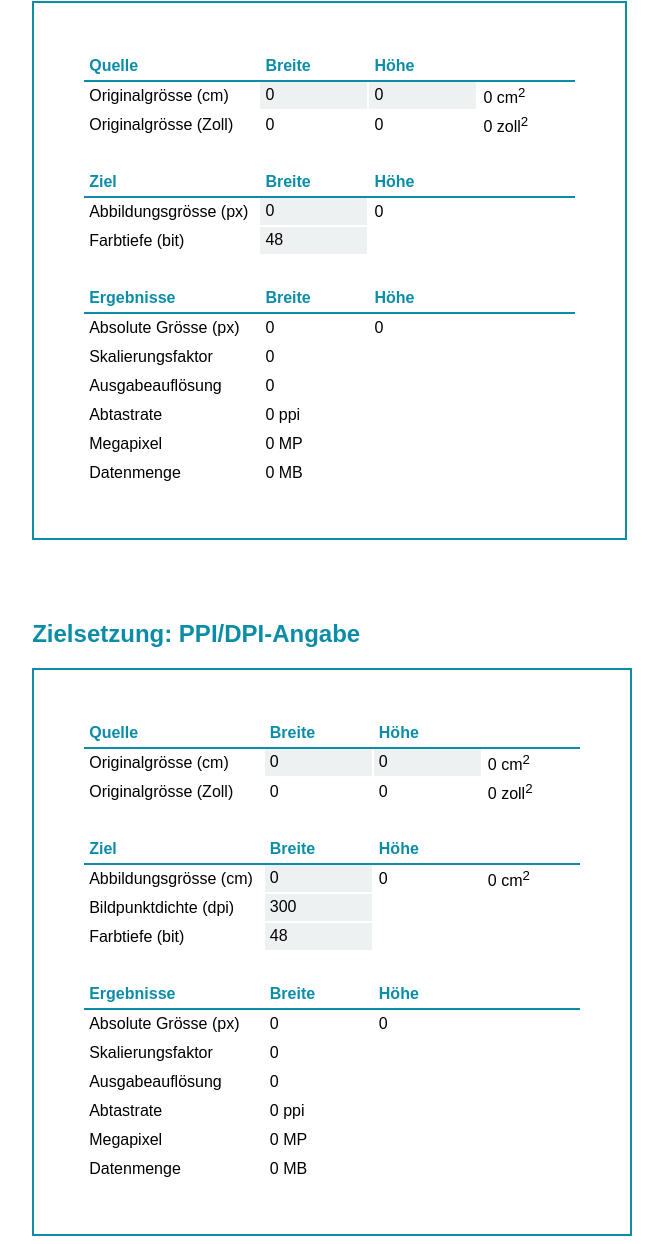
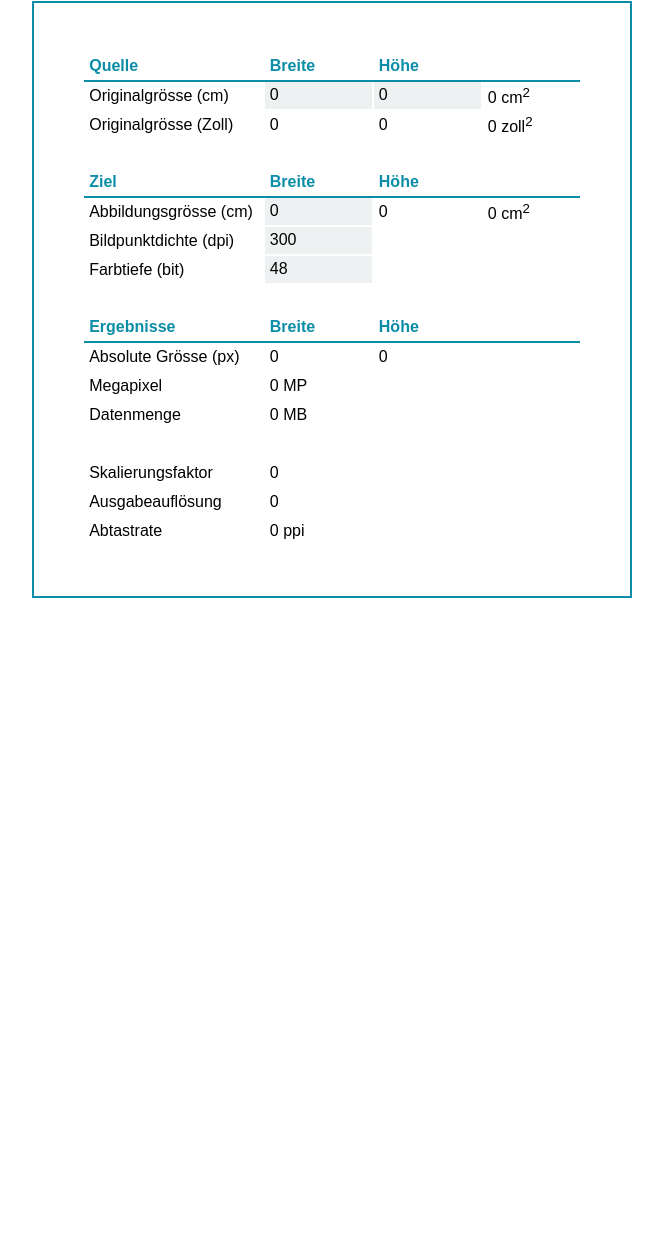
Before and after one commit to simon-mettler/digi-cheatsheet, a plain HTML site: page index.html in a window 1280 px wide. Shown: the part 1143-2387 px from the top of the page, without its empty margins (308-971 px from the left). After the commit the page ends 1749 px from the top, so only its background shows below. Drawn offline with Linux system fonts and the light colour scheme.

Commit message:
update structure

```diff
--- a/calc.js
+++ b/calc.js
@@ -1,71 +1,81 @@
 function calc_ppi() {
-	var originalCmWidth = document.getElementById("original-cm-width").value;
-	var originalCmHeight = document.getElementById("original-cm-height").value;
 
-	var originalZollWidth = toInch(originalCmWidth);
-	var originalZollHeight= toInch(originalCmHeight);
+	let width = get("ppi_width");
+	let height = get("ppi_height");
 
-	var originalOutputCm2 = flaeche(originalCmWidth, originalCmHeight);
-	var originalOutputZoll2 = flaeche(originalZollWidth,originalZollHeight);
+	let widthZoll = toInch(width);
+	let heightZoll= toInch(height);
 
-	var digiCmWidth = document.getElementById("digi-cm-width").value;
+	let cm2 = flaeche(width, height);
+	let zoll2 = flaeche(widthZoll,heightZoll);
 
-	var digiDpi = document.getElementById("digi-dpi").value;
-	var digiFarb = document.getElementById("digi-farb").value;
+	let zielWidth = get("ppi_ziel-width");
 
-	var ergScale = digiCmWidth / originalCmWidth;
-	var ergAbsolutWidth = toInch(digiCmWidth * digiDpi);
+	let zielDpi = get("ppi_ziel-dpi");
+	let zielFarb = get("ppi_ziel-farb");
 
-	var digiCmHeight = originalCmHeight * ergScale;
-	var digiOutputCm2 = digiCmWidth * digiCmHeight;
-	var ergAbsolutHeight = toInch(digiCmHeight * digiDpi);
+	let scale = zielWidth / width;
+	let ergWidth = toInch(zielWidth * zielDpi);
 
-	var ergMegapixel = ergAbsolutWidth * ergAbsolutHeight / 1024 / 1024;
-	var ergDatenmenge = ergMegapixel * digiFarb / 8;
-	var ergAbtastrate = ergAbsolutWidth / originalZollWidth;
-	var ergAufl = digiDpi * 2.54;
+	let zielHeight = height * scale;
+	let zielCm2 = zielWidth * zielHeight;
+	let ergHeight = toInch(zielHeight * zielDpi);
 
-	document.getElementById("original-output-cm2").innerHTML = roundTo(originalOutputCm2, 2) + " cm<sup>2</sup>";
-	document.getElementById("original-output-zoll2").innerHTML = roundTo(originalOutputZoll2, 2) + " zoll<sup>2</sup>";
-	document.getElementById("digi-output-cm2").innerHTML = roundTo(digiOutputCm2, 2) + " cm<sup>2</sup>";
-	document.getElementById("original-zoll-width").innerHTML = roundTo(originalZollWidth, 2);
-	document.getElementById("original-zoll-height").innerHTML = roundTo(originalZollHeight, 2);
+	let ergMegapixel = ergWidth * ergHeight / 1024 / 1024;
+	let ergDatenmenge = ergMegapixel * zielFarb / 8;
+	let ergAbtastrate = ergWidth / widthZoll;
+	let ergAufl = zielDpi * 2.54;
 
-	document.getElementById("erg-scale").innerHTML = roundTo(ergScale, 2);
-	document.getElementById("erg-absolut-width").innerHTML = roundTo(ergAbsolutWidth, 0);
-	document.getElementById("erg-absolut-height").innerHTML = roundTo(ergAbsolutHeight, 0);
-	document.getElementById("erg-abtastrate").innerHTML = roundTo(ergAbtastrate, 0) + " ppi";
-	document.getElementById("erg-aufl").innerHTML = roundTo(ergAufl, 2) + " lpi";
-	document.getElementById("erg-megapixel").innerHTML = roundTo(ergMegapixel, 2) + " MP";
-	document.getElementById("erg-datenmenge").innerHTML = roundTo(ergDatenmenge, 2) + " MB";
+	set("ppi_cm2", roundTo(cm2, 2) + " cm<sup>2</sup>");
+	set("ppi_zoll2", roundTo(zoll2, 2) + " zoll<sup>2</sup>");
+	set("ppi_ziel-cm2", roundTo(zielCm2, 2) + " cm<sup>2</sup>");
+	set("ppi_width-zoll", roundTo(widthZoll, 2));
+	set("ppi_height-zoll", roundTo(heightZoll, 2));
 
-	document.getElementById("digi-cm-height").innerHTML = roundTo(digiCmHeight, 2);
+	set("ppi_scale", roundTo(scale, 2));
+	set("ppi_erg-width", roundTo(ergWidth, 0));
+	set("ppi_erg-height", roundTo(ergHeight, 0));
+	set("ppi_abtastrate", roundTo(ergAbtastrate, 0) + " ppi");
+	set("ppi_aufl", roundTo(ergAufl, 2) + " lpi");
+	set("ppi_megapixel", roundTo(ergMegapixel, 2) + " MP");
+	set("ppi_datenmenge", roundTo(ergDatenmenge, 2) + " MB");
+	set("ppi_ziel-height", roundTo(zielHeight, 2));
+
 }
 
 function calc_dg1() {
-	var width = document.getElementById("dg1_width").value;
-	var height = document.getElementById("dg1_height").value;
-	var farbtiefe = document.getElementById("dg1_farbtiefe").value;
-	var megapixel = flaeche(width, height) / 1000000;
-	var datenmenge = flaeche(width, height) * farbtiefe / 8 / 1024 / 1024;
-	document.getElementById("dg1_mp").innerHTML = roundTo(megapixel, 2) + " MP";
-	document.getElementById("dg1_mb").innerHTML = roundTo(datenmenge, 2) + " MB";
+
+	let width = get("dg1_width");
+	let height = get("dg1_height");
+	let farbtiefe = get("dg1_farbtiefe");
+
+	let megapixel = flaeche(width, height) / 1000000;
+	let datenmenge = flaeche(width, height) * farbtiefe / 8 / 1024 / 1024;
+
+	set("dg1_mp", roundTo(megapixel, 2) + " MP");
+	set("dg1_mb", roundTo(datenmenge, 2) + " MB");
+
 }
 
 function calc_dg2() {
-	var ppi = document.getElementById("dg2_ppi").value;
-	var width = toInch(document.getElementById("dg2_width").value) * ppi;
-	var height = toInch(document.getElementById("dg2_height").value) * ppi;
-	var farbtiefe = document.getElementById("dg2_farbtiefe").value;
-	var megapixel = flaeche(width, height) / 1000000;
-	var datenmenge = flaeche(width, height) * farbtiefe / 8 / 1024 / 1024;
-	document.getElementById("dg2_mp").innerHTML = roundTo(megapixel, 2) + " MP";
-	document.getElementById("dg2_mb").innerHTML = roundTo(datenmenge, 2) + " MB";
+
+	let ppi = get("dg2_ppi");
+	let farbtiefe = get("dg2_farbtiefe");
+
+	let width = toInch(get("dg2_width")) * ppi;
+	let height = toInch(get("dg2_height")) * ppi;
+
+	let megapixel = flaeche(width, height) / 1000000;
+	let datenmenge = flaeche(width, height) * farbtiefe / 8 / 1024 / 1024;
+
+	set("dg2_mp", roundTo(megapixel, 2) + " MP");
+	set("dg2_mb", roundTo(datenmenge, 2) + " MB");
+
 }
 
 function roundTo(n, digits) {
 	if (digits === undefined) {	digits = 0;	}
-	var multiplicator = Math.pow(10, digits);
+	let multiplicator = Math.pow(10, digits);
 	n = parseFloat((n * multiplicator).toFixed(11));
 	return Math.round(n) / multiplicator;
 }
@@ -77,3 +87,11 @@ function toInch(cm) {
 function flaeche(x, y) {
 	return x * y;
 }
+
+function get(id) {
+	return document.getElementById(id).value;
+}
+
+function set(id, data) {
+	document.getElementById(id).innerHTML = data;
+}
--- a/index.html
+++ b/index.html
@@ -80,7 +80,8 @@
 				</tr>
 			</table>
 
-			<h2>Zielsetzung: Display</h2>
+
+			<h2>Zielsetzung: PPI/DPI-Angabe</h2>
 			<table>
 				<tr class="th">
 					<td>Quelle</td>
@@ -89,15 +90,15 @@
 				</tr>
 				<tr>
 					<td>Originalgrösse (cm)</td>
-					<td class="input"><input type="text" id="original-cm-width" value="0" onkeyup="calc_disp()" /></td>
-					<td class="input"><input type="text" id="original-cm-height" value="0" onkeyup="calc_disp()" />
-					<td id="original-output-cm2">0 cm<sup>2</sup></td>
+					<td class="input"><input type="text" id="ppi_width" value="0" onkeyup="calc_ppi()" /></td>
+					<td class="input"><input type="text" id="ppi_height" value="0" onkeyup="calc_ppi()" />
+					<td id="ppi_cm2">0 cm<sup>2</sup></td>
 				</tr>
 				<tr>
 					<td>Originalgrösse (Zoll)</td>
-					<td id="original-zoll-width">0</td>
-					<td id="original-zoll-height">0</td>
-					<td id="original-output-zoll2">0 zoll<sup>2</sup></td>
+					<td id="ppi_width-zoll">0</td>
+					<td id="ppi_height-zoll">0</td>
+					<td id="ppi_zoll2">0 zoll<sup>2</sup></td>
 				</tr>
 				<tr>
 					<td class="space"></td>
@@ -108,13 +109,18 @@
 					<td colspan="2">Höhe</td>
 				</tr>
 				<tr>
-					<td>Abbildungsgrösse (px)</td>
-					<td class="input"><input type="text" id="digi-cm-width" value="0" onkeyup="calc_disp()" /></td>
-					<td id="digi-cm-height">0</td>
+					<td>Abbildungsgrösse (cm)</td>
+					<td class="input"><input type="text" id="ppi_ziel-width" value="0" onkeyup="calc_ppi()" /></td>
+					<td id="ppi_ziel-height">0</td>
+					<td id="ppi_ziel-cm2">0 cm<sup>2</sup></td>
+				</tr>
+				<tr>
+					<td>Bildpunktdichte (dpi)</td>
+					<td class="input"><input id="ppi_ziel-dpi" value="300" onkeyup="calc_ppi()"></input></td>
 				</tr>
 				<tr>
 					<td>Farbtiefe (bit)</td>
-					<td class="input"><input id="digi-farb" value="48" onkeyup="calc_disp()"></input></td>
+					<td class="input"><input id="ppi_ziel-farb" value="48" onkeyup="calc_ppi()"></input></td>
 				</tr>
 				<tr>
 					<td class="space"></td>
@@ -126,104 +132,31 @@
 				</tr>
 				<tr>
 					<td>Absolute Grösse (px)</td>
-					<td id="erg-absolut-width">0</td>
-					<td id="erg-absolut-height">0</td>
+					<td id="ppi_erg-width">0</td>
+					<td id="ppi_erg-height">0</td>
+				</tr>
+				<tr>
+					<td>Megapixel</td>
+					<td id="ppi_megapixel">0 MP</td>
+				</tr>
+				<tr>
+					<td>Datenmenge</td>
+					<td id="ppi_datenmenge">0 MB</td>
+				</tr>
+				<tr>
+					<td> </td>
 				</tr>
 				<tr>
 					<td>Skalierungsfaktor</td>
-					<td id="erg-scale">0</td>
+					<td id="ppi_scale">0</td>
 				</tr>
 				<tr>
 					<td>Ausgabeauflösung</td>
-					<td id="erg-aufl">0</td>
+					<td id="ppi_aufl">0</td>
 				</tr>
 				<tr>
 					<td>Abtastrate</td>
-					<td id="erg-abtastrate">0 ppi</td>
-				</tr>
-				<tr>
-					<td>Megapixel</td>
-					<td id="erg-megapixel">0 MP</td>
-				</tr>
-				<tr>
-					<td>Datenmenge</td>
-					<td id="erg-datenmenge">0 MB</td>
-				</tr>
-			</table>
-
-			<h2>Zielsetzung: PPI/DPI-Angabe</h2>
-			<table>
-				<tr class="th">
-					<td>Quelle</td>
-					<td>Breite</td>
-					<td colspan="2">Höhe</td>
-				</tr>
-				<tr>
-					<td>Originalgrösse (cm)</td>
-					<td class="input"><input type="text" id="original-cm-width" value="0" onkeyup="calc_ppi()" /></td>
-					<td class="input"><input type="text" id="original-cm-height" value="0" onkeyup="calc_ppi()" />
-					<td id="original-output-cm2">0 cm<sup>2</sup></td>
-				</tr>
-				<tr>
-					<td>Originalgrösse (Zoll)</td>
-					<td id="original-zoll-width">0</td>
-					<td id="original-zoll-height">0</td>
-					<td id="original-output-zoll2">0 zoll<sup>2</sup></td>
-				</tr>
-				<tr>
-					<td class="space"></td>
-				</tr>
-				<tr class="th">
-					<td>Ziel</td>
-					<td>Breite</td>
-					<td colspan="2">Höhe</td>
-				</tr>
-				<tr>
-					<td>Abbildungsgrösse (cm)</td>
-					<td class="input"><input type="text" id="digi-cm-width" value="0" onkeyup="calc_ppi()" /></td>
-					<td id="digi-cm-height">0</td>
-					<td id="digi-output-cm2">0 cm<sup>2</sup></td>
-				</tr>
-				<tr>
-					<td>Bildpunktdichte (dpi)</td>
-					<td class="input"><input id="digi-dpi" value="300" onkeyup="calc_ppi()"></input></td>
-				</tr>
-				<tr>
-					<td>Farbtiefe (bit)</td>
-					<td class="input"><input id="digi-farb" value="48" onkeyup="calc_ppi()"></input></td>
-				</tr>
-				<tr>
-					<td class="space"></td>
-				</tr>
-				<tr class="th">
-					<td>Ergebnisse</td>
-					<td>Breite</td>
-					<td colspan="2">Höhe</td>
-				</tr>
-				<tr>
-					<td>Absolute Grösse (px)</td>
-					<td id="erg-absolut-width">0</td>
-					<td id="erg-absolut-height">0</td>
-				</tr>
-				<tr>
-					<td>Skalierungsfaktor</td>
-					<td id="erg-scale">0</td>
-				</tr>
-				<tr>
-					<td>Ausgabeauflösung</td>
-					<td id="erg-aufl">0</td>
-				</tr>
-				<tr>
-					<td>Abtastrate</td>
-					<td id="erg-abtastrate">0 ppi</td>
-				</tr>
-				<tr>
-					<td>Megapixel</td>
-					<td id="erg-megapixel">0 MP</td>
-				</tr>
-				<tr>
-					<td>Datenmenge</td>
-					<td id="erg-datenmenge">0 MB</td>
+					<td id="ppi_abtastrate">0 ppi</td>
 				</tr>
 			</table>
 
```
